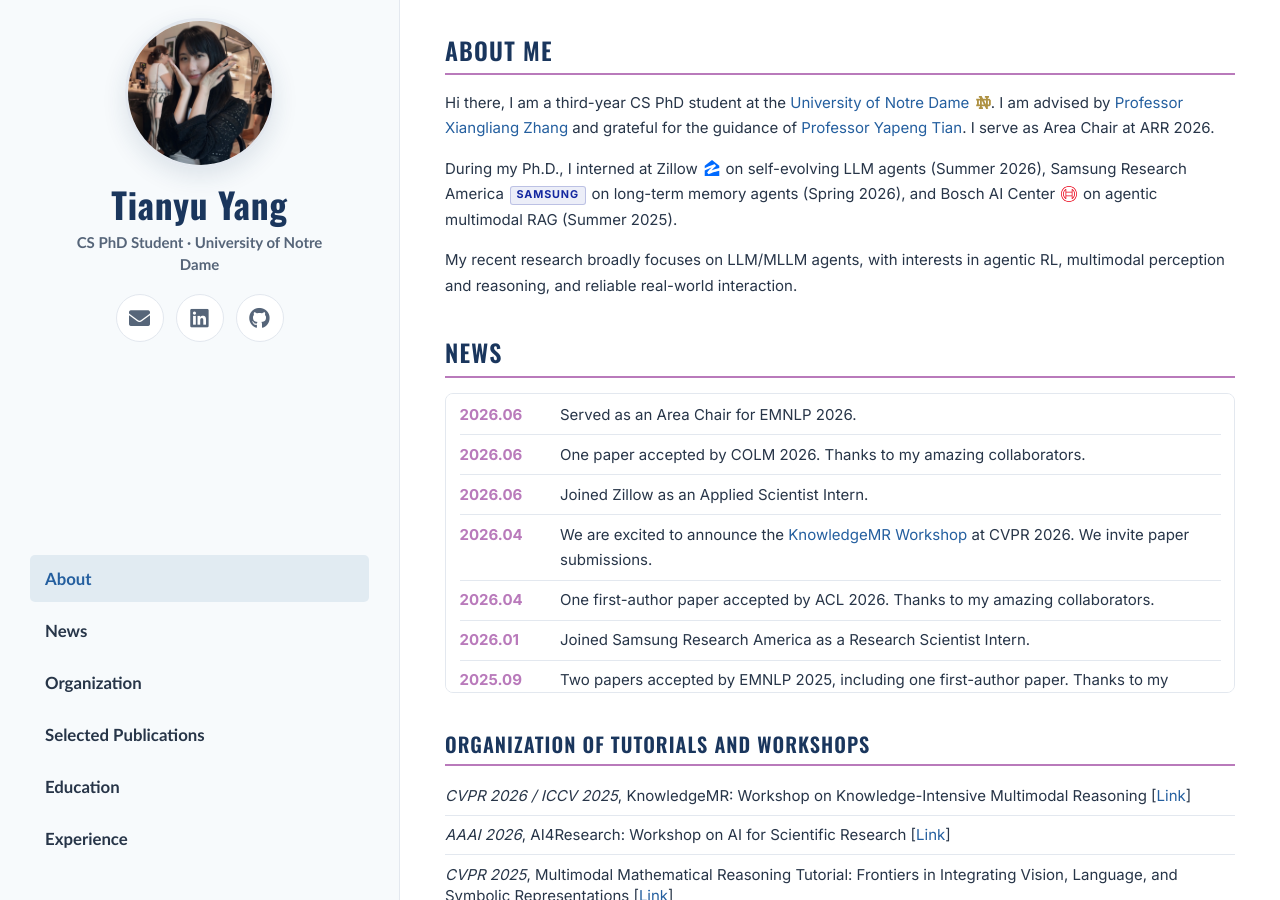
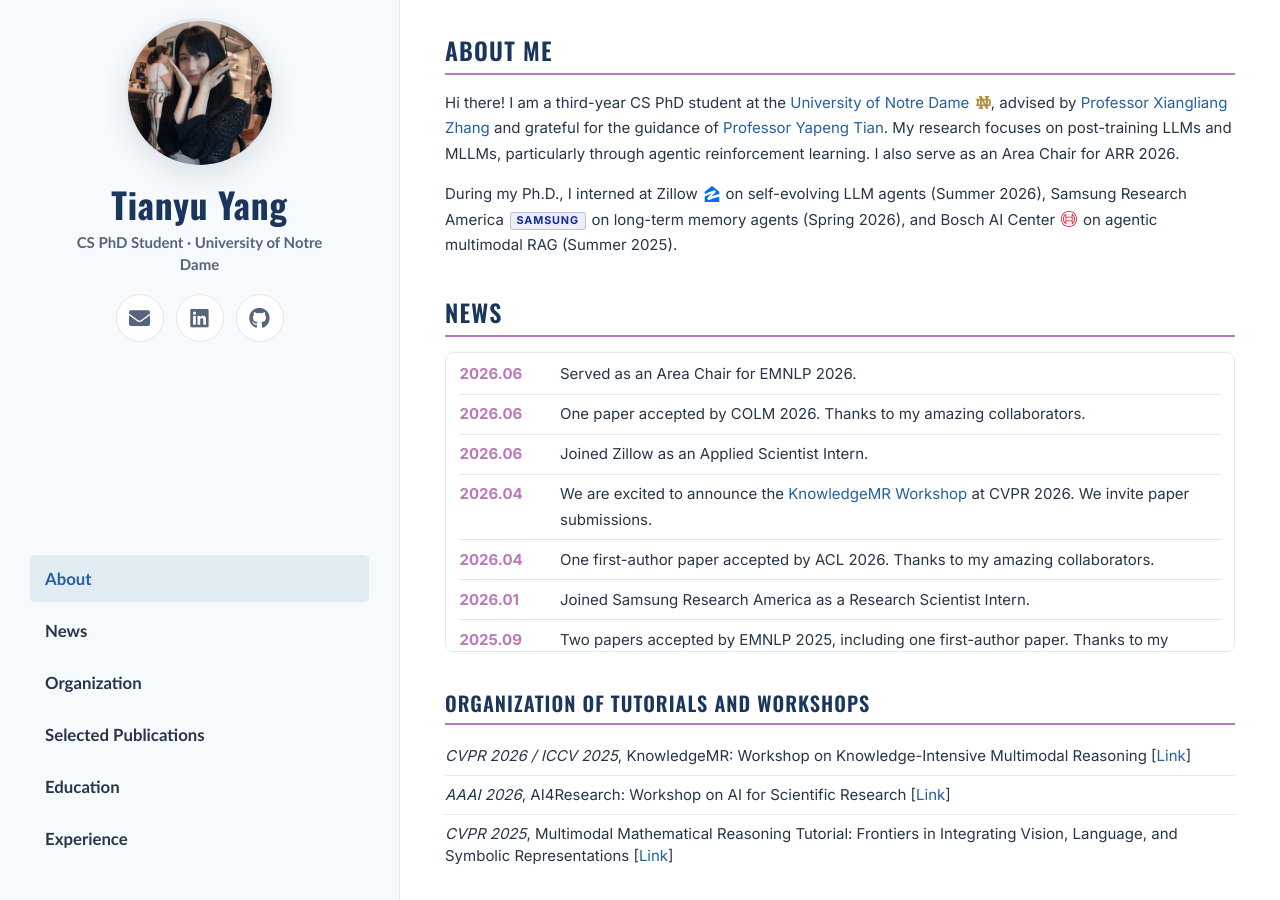
Before and after one commit to Tianyu-yang-anna/Tianyu-yang-anna.github.io, a Jekyll site: the page built from _pages/about.md, in a window 1280 px wide and 900 px high. Built offline with Jekyll 4.4.1, drawn with Linux system fonts in a browser that asks for light colours.

Commit message:
new222222222

```diff
--- a/_pages/about.md
+++ b/_pages/about.md
@@ -19,13 +19,12 @@ redirect_from:
   <h1>About Me</h1>
   <div class="about-text">
     <p>
-      Hi there, I am a third-year CS PhD student at the
+      Hi there! I am a third-year CS PhD student at the
       <a href="https://www.nd.edu/" target="_blank" rel="noopener">University of Notre Dame</a>
-      <img class="school-mark" src="{{ '/images/logos/notre-dame.svg' | relative_url }}" alt="University of Notre Dame monogram">.
-      I am advised by
+      <img class="school-mark" src="{{ '/images/logos/notre-dame.svg' | relative_url }}" alt="University of Notre Dame monogram">, advised by
       <a href="https://engineering.nd.edu/faculty/xiangliang-zhang/" target="_blank" rel="noopener">Professor Xiangliang Zhang</a>
       and grateful for the guidance of
-      <a href="https://www.yapengtian.com/" target="_blank" rel="noopener">Professor Yapeng Tian</a>. I serve as Area Chair at ARR 2026.
+      <a href="https://www.yapengtian.com/" target="_blank" rel="noopener">Professor Yapeng Tian</a>. My research focuses on post-training LLMs and MLLMs, particularly through agentic reinforcement learning. I also serve as an Area Chair for ARR 2026.
     </p>
     <p class="internship-line">
       During my Ph.D., I interned at Zillow
@@ -35,9 +34,6 @@ redirect_from:
       on long-term memory agents (Spring 2026), and Bosch AI Center
       <img class="company-mark" src="{{ '/images/logos/bosch.svg' | relative_url }}" alt="Bosch logo">
       on agentic multimodal RAG (Summer 2025).
-    </p>
-    <p>
-      My recent research broadly focuses on LLM/MLLM agents, with interests in agentic RL, multimodal perception and reasoning, and reliable real-world interaction.
     </p>
   </div>
 </section>
```
